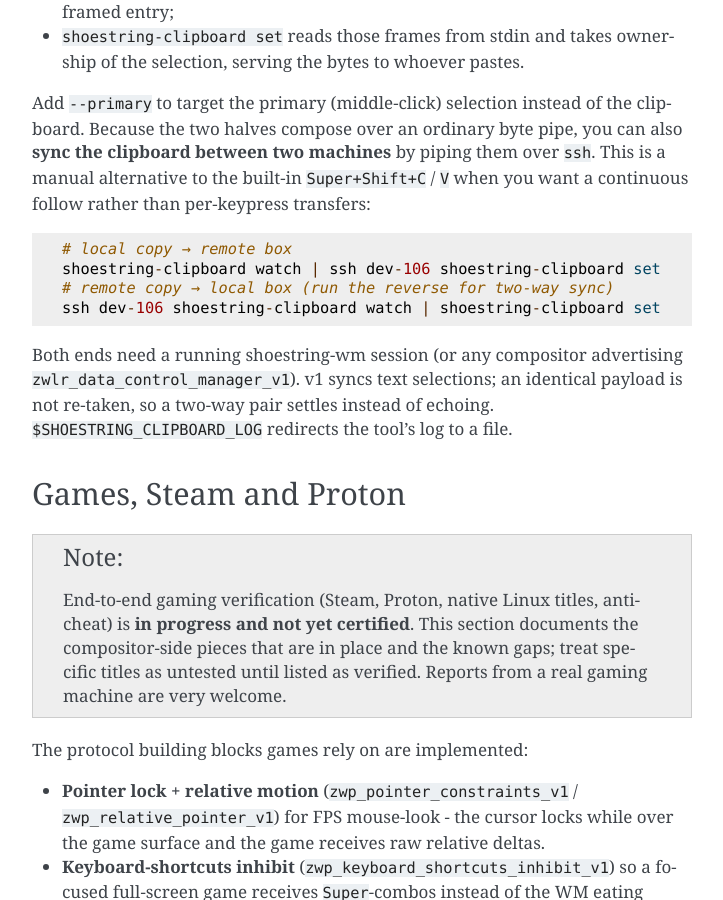
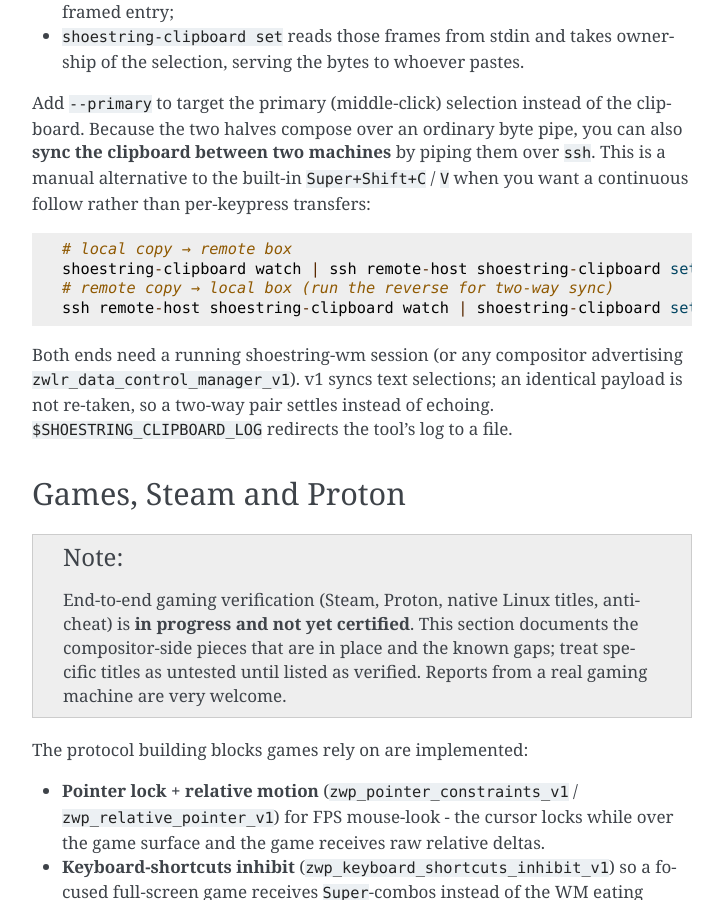
Before and after one commit to szarta/shoestring-wm, a Sphinx documentation site: the page built from docs/compatibility.rst, in a window 1280 px wide and 900 px high, scrolled down 3120 px. Shown: the whole window, without its empty margins (388-1111 px from the left). Built offline with Sphinx 7.4.7, drawn with Linux system fonts in a browser that asks for light colours.

Commit message:
Replace a private host name with generic wording
A build host's name appeared in the shoestring-clipboard docs example
(in the crate docs and docs/compatibility.rst) and in a CI comment.
Public files must not name private hosts, so use remote-host and "a
FreeBSD machine" instead.

Signed-off-by: Brandon Arrendondo <barrendo@gmail.com>

```diff
--- a/docs/compatibility.rst
+++ b/docs/compatibility.rst
@@ -146,9 +146,9 @@
 continuous follow rather than per-keypress transfers::
 
     # local copy → remote box
-    shoestring-clipboard watch | ssh dev-106 shoestring-clipboard set
+    shoestring-clipboard watch | ssh remote-host shoestring-clipboard set
     # remote copy → local box (run the reverse for two-way sync)
-    ssh dev-106 shoestring-clipboard watch | shoestring-clipboard set
+    ssh remote-host shoestring-clipboard watch | shoestring-clipboard set
 
 Both ends need a running shoestring-wm session (or any compositor advertising
 ``zwlr_data_control_manager_v1``). v1 syncs text selections; an identical
```
Also changed, not shown: 2 other files.
